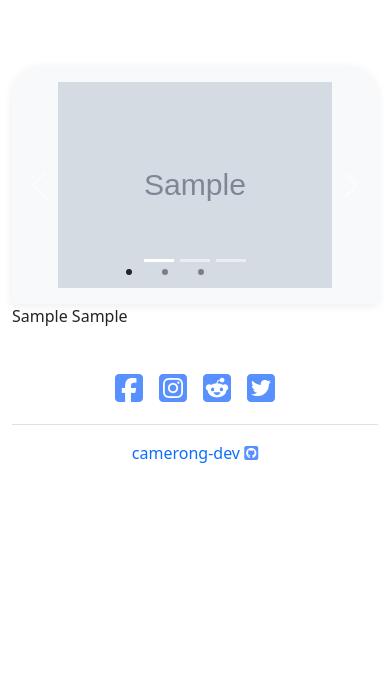
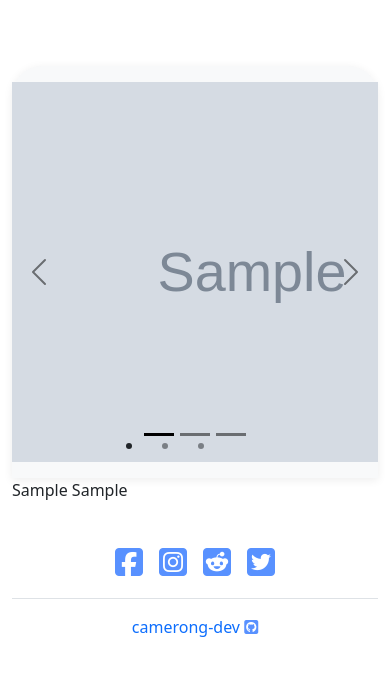
Before and after one commit to camerong-dev/inspire-pc, a Django app: page /pc-build/1 in a window 390 px wide. Shown: the part 63-739 px from the top of the page. Run offline with Django 3.2, Linux system fonts and the light colour scheme; tables that the repository leaves empty hold one stand-in row (values such as "Sample post"); grey boxes marked "Sample" are stand-in pictures; parts of the project's set-up code (start-up, migrations or seed data) failed here and were passed over; some libraries are stand-ins or nearby versions.

Commit message:
Add media query style for images on pc detail page

```diff
--- a/inspiration/views.py
+++ b/inspiration/views.py
@@ -23,7 +23,7 @@ def GpuManView(request, gpu_man):
 class Home(ListView):
     model = Post
     template_name = 'home.html'
-    paginate_by = 1  #Inherits from ListView
+    paginate_by = 9  #Inherits from ListView
 
     def get_context_data(self, *args, **kwargs):
         cpu_filter_menu = CpuManufacturerOptions.objects.all()
--- a/static/css/style.css
+++ b/static/css/style.css
@@ -189,12 +189,36 @@ a:link {
     padding: 10px 20px;
     font-size: 18px;
     font-weight: bold;
-    background-color: #5791ff;
+    background-color: #5891ff;
     border: none;
     color: white;
     margin-top: 20px;
 }
 
+.detail-image {
+    height: 480px;
+    width: 900px;
+}
+
+@media (max-width: 1199px){
+    .detail-image {
+        width: 720px;
+    }
+}
+
+@media (max-width: 991px){
+    .detail-image {
+        height: 380px;
+        width: 540px;
+    }
+}
+
+@media (max-width: 360px) {
+    .detail-image {
+        height: 280px;
+        width: 280px;
+    }
+}
 
 @media (max-width: 576px) {
     .registration-form form {
@@ -239,9 +263,14 @@ a:link {
       line-height: 30px;
       font-size: 16px;
     }
+
+    .detail-image {
+        width: 480px;
+        height: 380px;
+    }
   }
 
-  @media (max-width: 536px) {
+@media (max-width: 536px) {
     .pagination_rounded ul {
         flex-wrap: wrap;
         justify-content: center;
@@ -256,4 +285,4 @@ a:link {
       .pagination_rounded .first {
         margin-top: 10px;
       }
-  }
+}
--- a/templates/pc_detail.html
+++ b/templates/pc_detail.html
@@ -9,21 +9,21 @@
 <br/>
 <br/>
 <div class="album py-3 bg-body-tertiary home-background">
-    <div id="indicators" class="carousel slide" data-bs-ride="carousel">
+    <div id="indicators" class="carousel carousel-dark slide" data-bs-ride="carousel">
         <ul class="carousel-indicators">
           <li data-bs-target="#indicators" data-bs-slide-to="0" class="active"></li>
           <li data-bs-target="#indicators" data-bs-slide-to="1"></li>
           <li data-bs-target="#indicators" data-bs-slide-to="2"></li>
         </ul>
-        <div class="carousel-inner w-85 h-85">
+        <div class="carousel-inner">
           <div class="carousel-item active">
-            <img src="{{post.feature_image.url}}" height="75%" class="d-block w-75 mx-auto" alt="Primary image of PC">
+            <img src="{{post.feature_image.url}}" class="d-block mx-auto detail-image" alt="Primary image of PC">
           </div>
           <div class="carousel-item">
-            <img src="{{post.secondary_image.url}}" height="375" class="d-block w-100" alt="Secondary image of PC">
+            <img src="{{post.secondary_image.url}}" class="d-block mx-auto detail-image" alt="Secondary image of PC">
           </div>
           <div class="carousel-item">
-            <img src="{{post.tertiary_image.url}}" height="375" class="d-block w-100" alt="Third image of PC">
+            <img src="{{post.tertiary_image.url}}" class="d-block mx-auto detail-image" alt="Third image of PC">
           </div>
         </div>
         <a class="carousel-control-prev" href="#indicators" role="button" data-bs-slide="prev">
```
